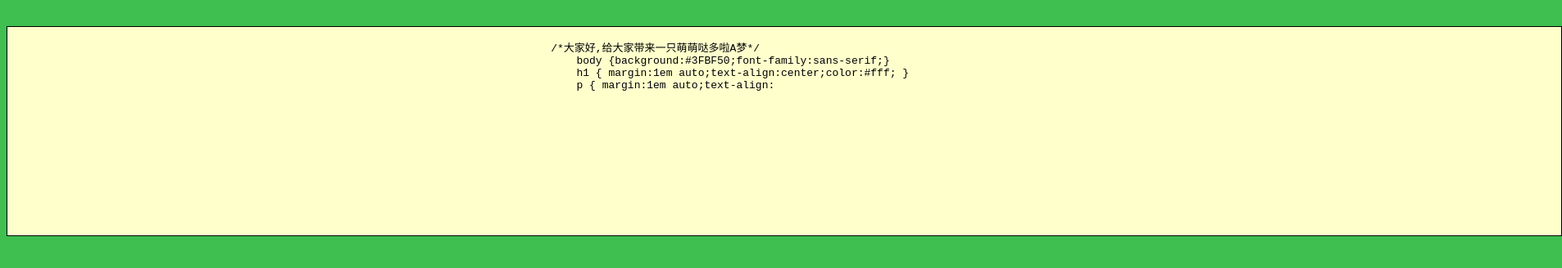
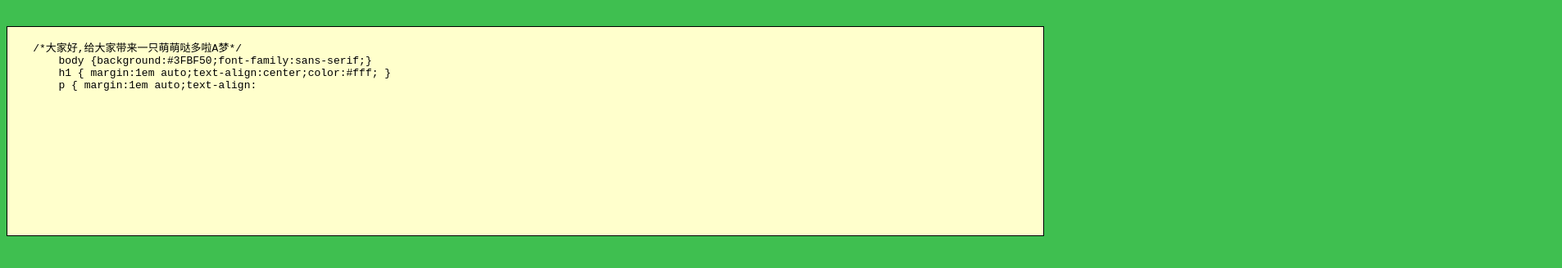
Before and after one commit to ZQ-jhon/draw-a-dora-A-mon-online, a plain HTML site: page index.html in a window 1280 px wide. Shown: the whole page at 82% size, 1906 px wide, since content can reach past the window. Drawn offline with nearby package versions, Linux system fonts and the light colour scheme.

Commit message:
Update index.html

```diff
--- a/index.html
+++ b/index.html
@@ -13,7 +13,7 @@
 	</style>
 	<script src="js/prism.min.js"></script>
 	<style type="text/css">
-		#sourceBoard{height: 255px;width:100%;padding-left:50%;overflow: auto;border:1px solid black;background: #ffffcc;}
+		#sourceBoard{height: 255px;width:100%;overflow: auto;border:1px solid black;background: #ffffcc;}
 
 	</style>
 </head>
```
